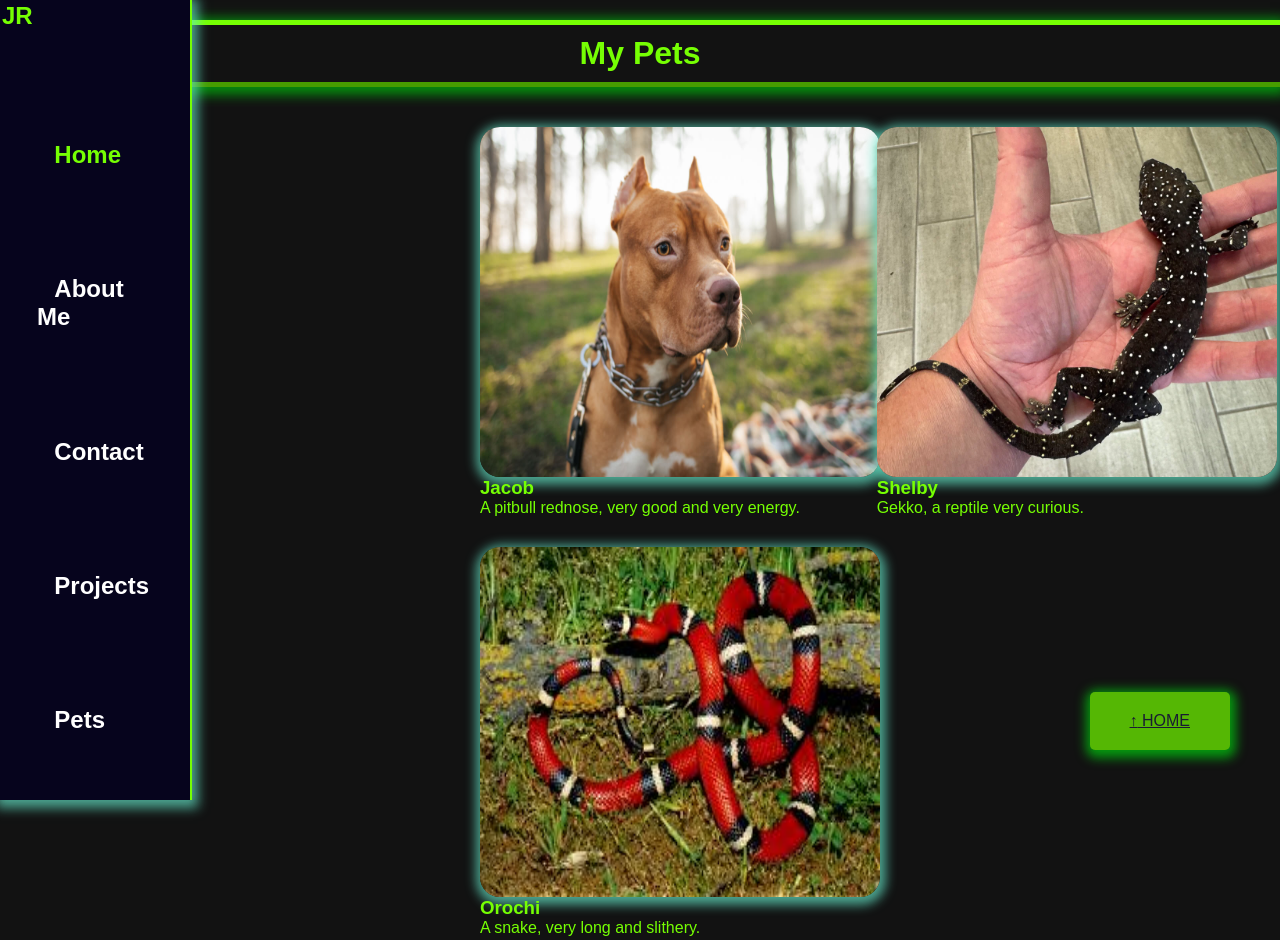
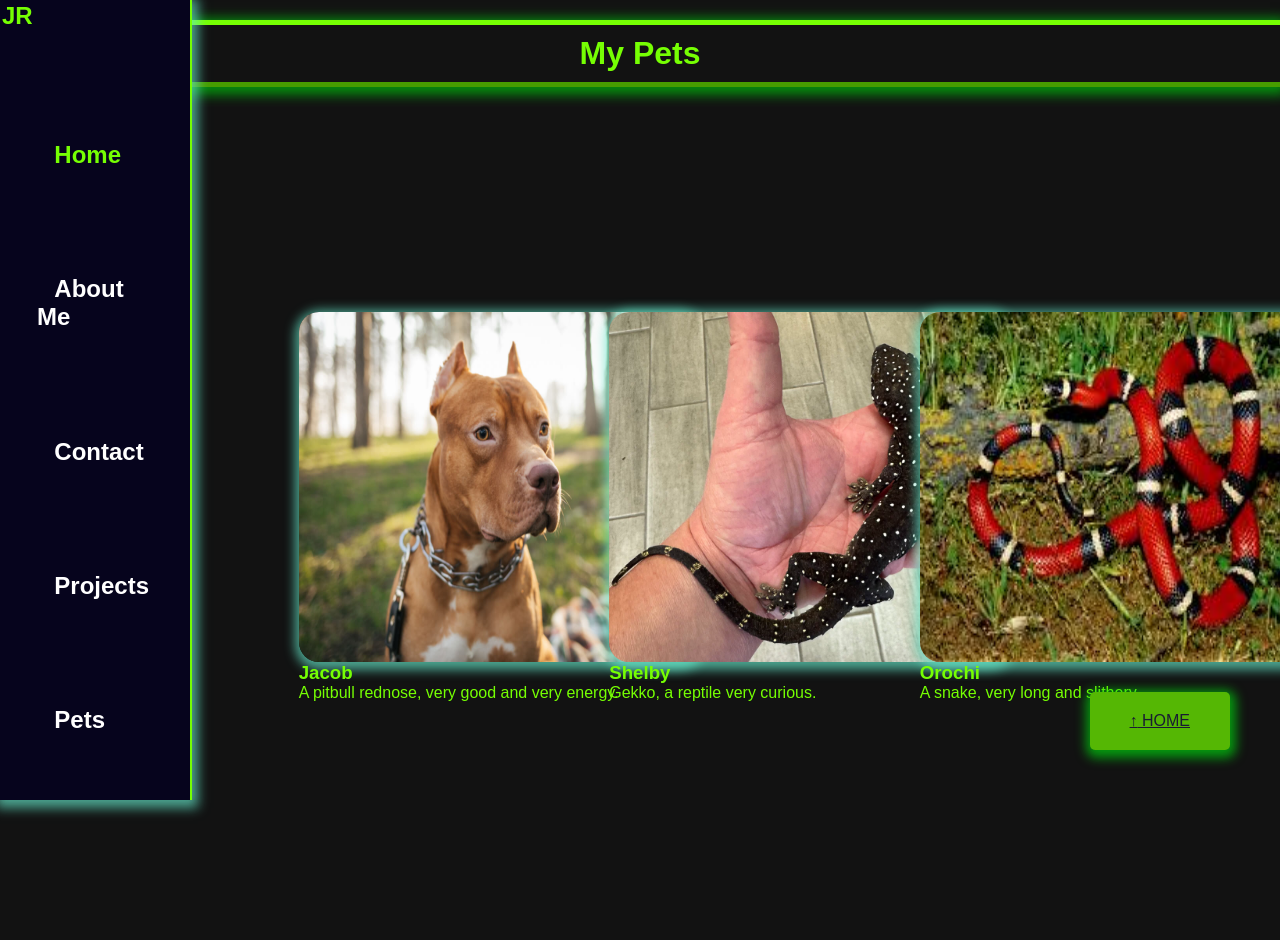
Before and after one commit to JealRume/JealRume.github.io, a plain HTML site: page src/views/pets.html in a window 1280 px wide. Drawn offline with Linux system fonts and the light colour scheme; a web font is replaced by a local one.

Commit message:
Finishall

```diff
--- a/src/css/pets.css
+++ b/src/css/pets.css
@@ -21,7 +21,7 @@
     align-items: center;
     width: 100%;
     min-height: 100vh; /* Usa min-height para que crezca con el contenido */
-    padding-left: 15%; /* Debe ser igual al ancho de la sidebar */
+    padding-left: none; /* Debe ser igual al ancho de la sidebar */
     background-color: #121212;
     color: #76ff03;
     overflow-x: hidden; /* Evita cualquier desborde accidental lateral */
```
